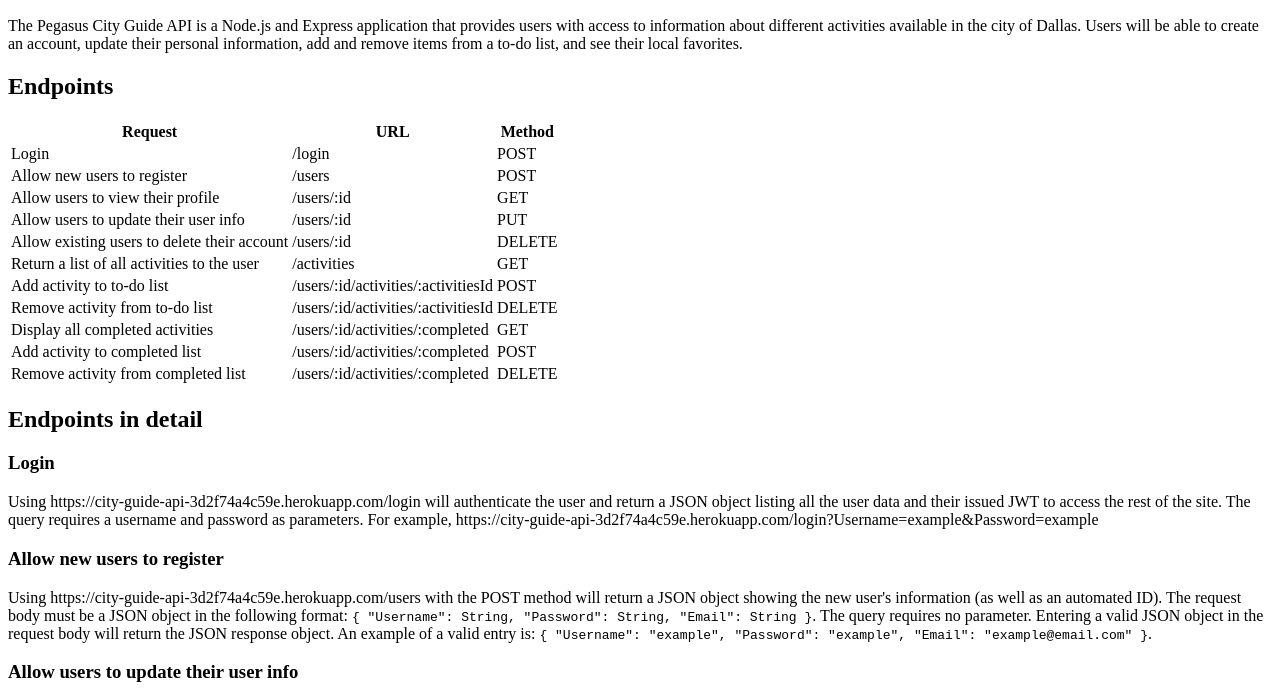
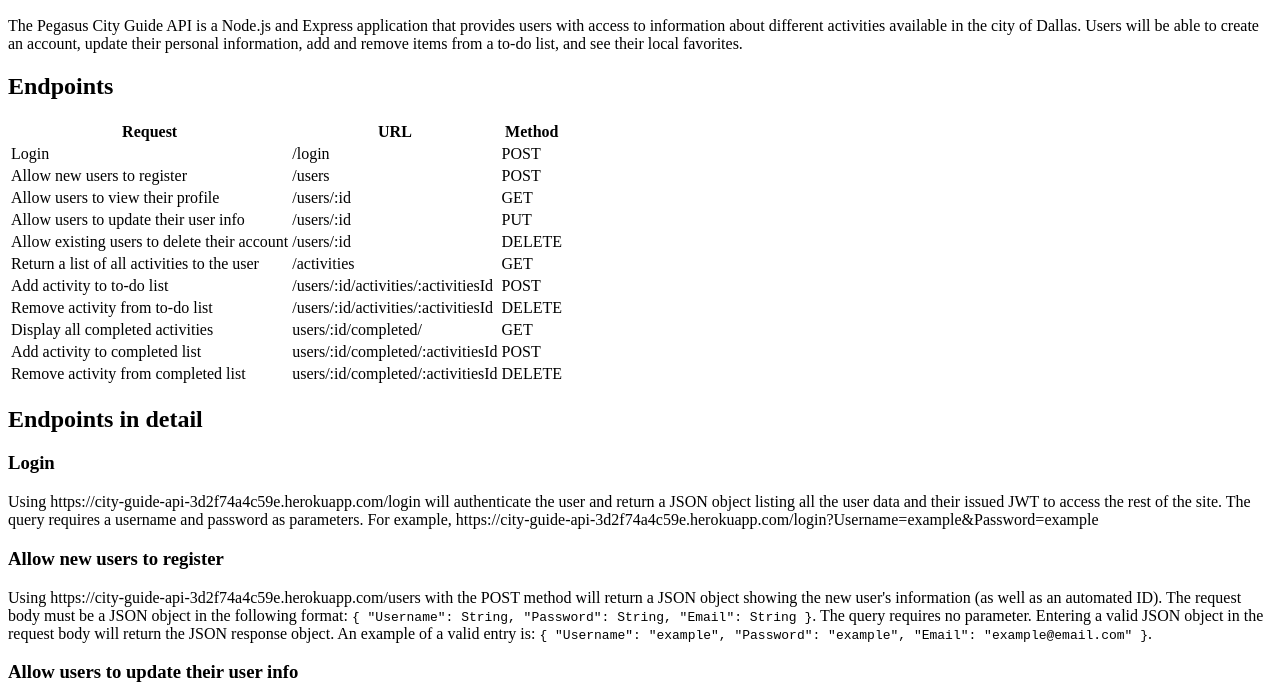
Before and after one commit to kayleebowers/city-guide-api, a website: page public/documentation.html in a window 1280 px wide. Shown: the part 110-800 px from the top of the page. Drawn offline with Linux system fonts and the light colour scheme.

Commit message:
docs: update completed activities endpoints

```diff
--- a/public/documentation.html
+++ b/public/documentation.html
@@ -58,17 +58,17 @@
         </tr>
         <tr>
             <td>Display all completed activities</td>
-            <td>/users/:id/activities/:completed</td>
+            <td>users/:id/completed/</td>
             <td>GET</td>
         </tr>
         <tr>
             <td>Add activity to completed list</td>
-            <td>/users/:id/activities/:completed</td>
+            <td>users/:id/completed/:activitiesId</td>
             <td>POST</td>
         </tr>
         <tr>
             <td>Remove activity from completed list</td>
-            <td>/users/:id/activities/:completed</td>
+            <td>users/:id/completed/:activitiesId</td>
             <td>DELETE</td>
         </tr>
     </table>
```
